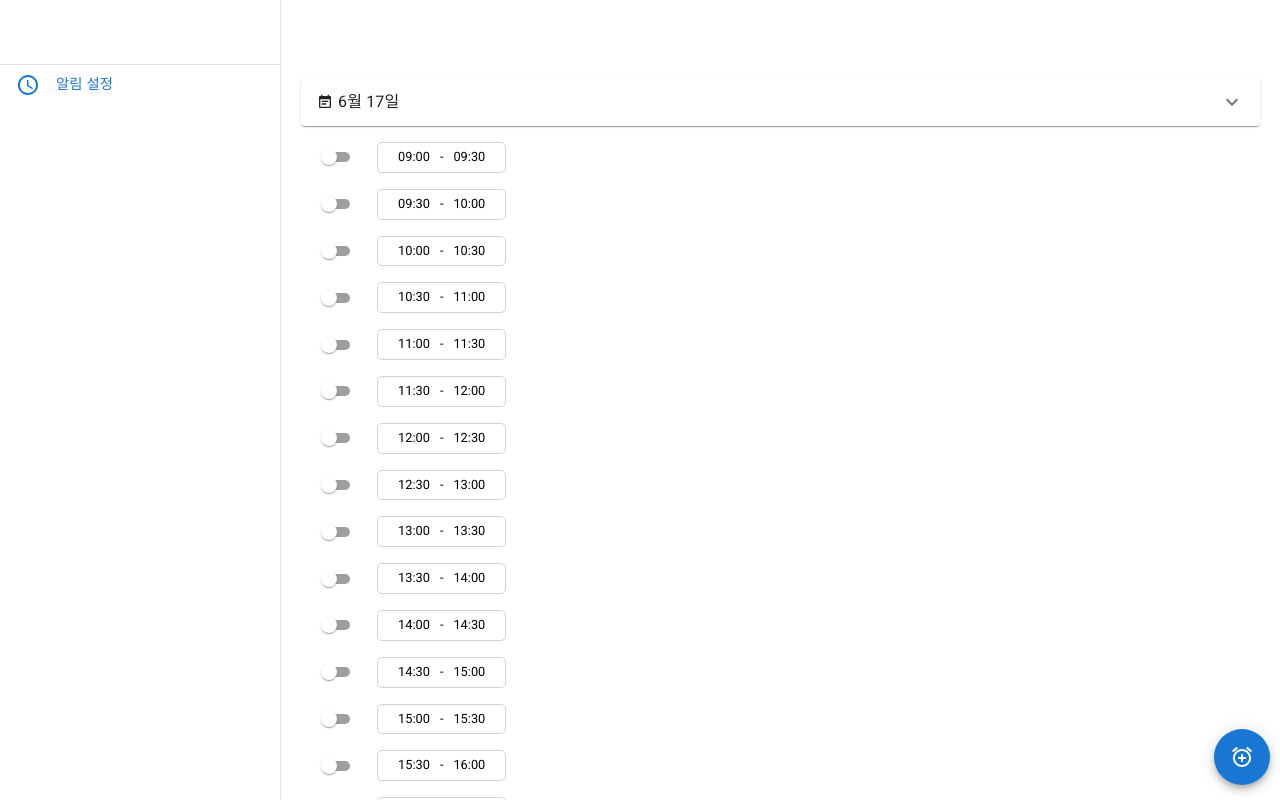
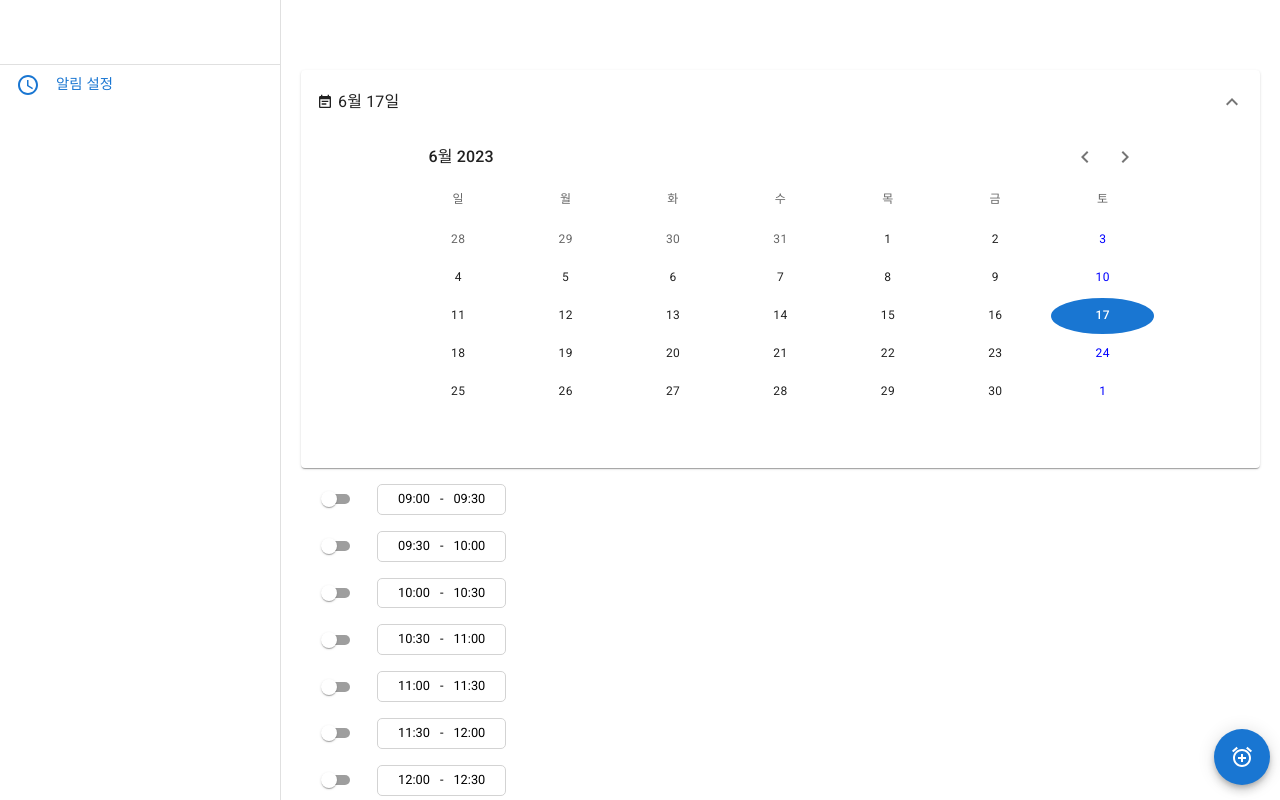
Before and after one commit to realize-idea-project/Remote_alarm_admin, a React (Create React App) app: page / in a window 1280 px wide. Shown: the top 800 px of the page. Built offline with nearby package versions, Linux system fonts and the light colour scheme; no server answers; the database is empty.

Commit message:
테블릿 이상에서는 항상 아코디언 열리도록

```diff
--- a/src/routes/Schedule/CustomCalendar.tsx
+++ b/src/routes/Schedule/CustomCalendar.tsx
@@ -19,13 +19,18 @@ import "dayjs/locale/ko";
 interface Props {
   currentDate: Dayjs | null;
   onChangeDate: (date: Dayjs | null) => void;
+  open?: boolean;
 }
 
-export const CustomCalendar: FC<Props> = ({ currentDate, onChangeDate }) => {
+export const CustomCalendar: FC<Props> = ({
+  currentDate,
+  onChangeDate,
+  open,
+}) => {
   if (_.isNil(currentDate)) return null;
   return (
     <div>
-      <Accordion sx={{ marginTop: 1 }}>
+      <Accordion sx={{ marginTop: 1 }} expanded={open}>
         <AccordionSummary
           expandIcon={<ExpandMoreIcon />}
           aria-controls="panel1a-content"
--- a/src/routes/Schedule/index.tsx
+++ b/src/routes/Schedule/index.tsx
@@ -60,7 +60,11 @@ export const Schedule = () => {
 
   return (
     <RootLayout>
-      <CustomCalendar currentDate={date} onChangeDate={handleChange} />
+      <CustomCalendar
+        currentDate={date}
+        onChangeDate={handleChange}
+        open={isTablet}
+      />
       <Selectors selectedTime={selectedTime} onChangeTime={handleToggle} />
       <FloatingIcon
         onClick={applySchedule}
```
